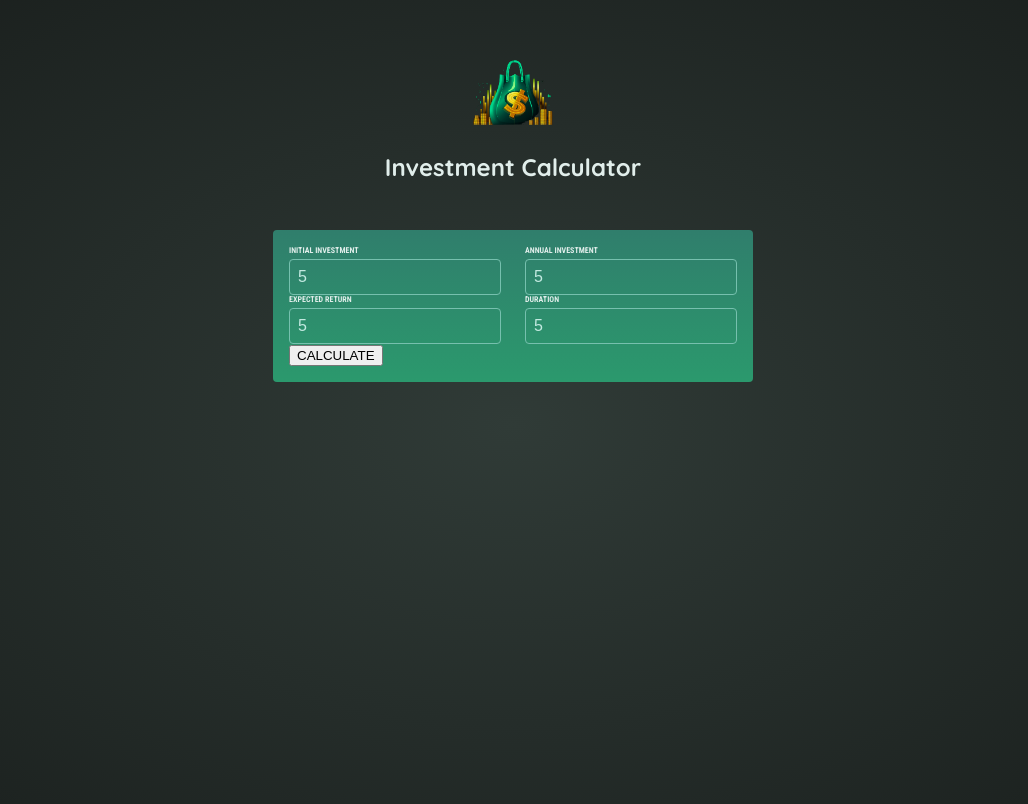
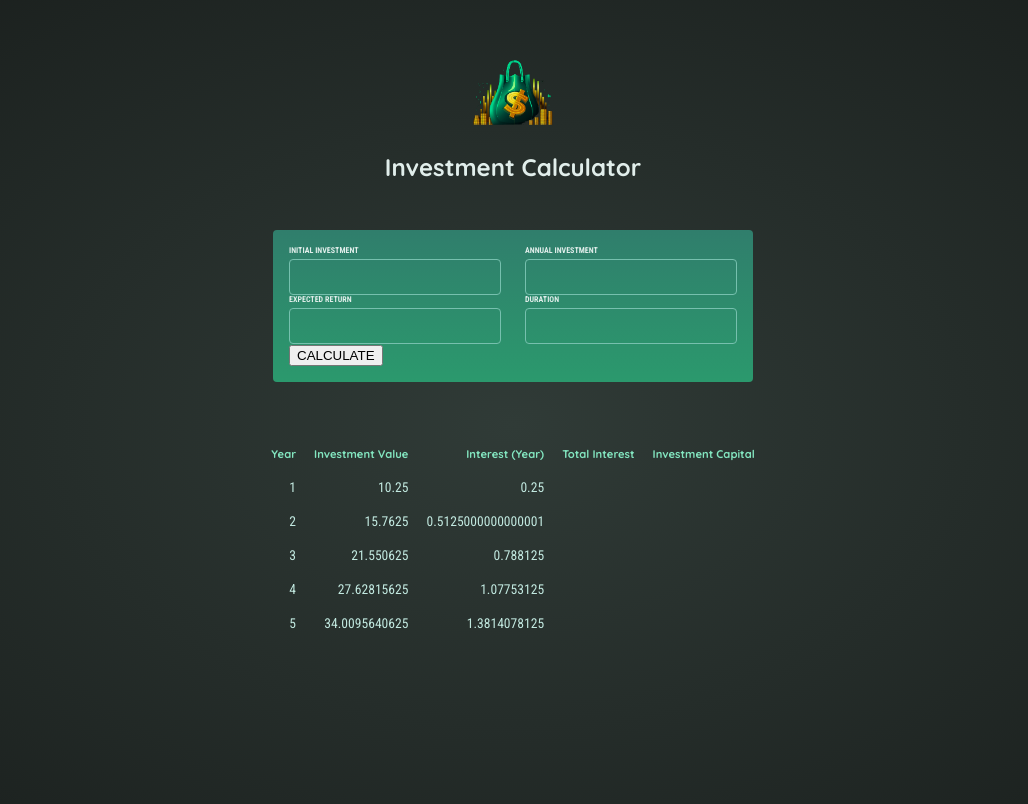
Before and after one commit to Breedlove-Jason/InvestmentCalculator, a React (Vite) app: page / in a window 1280 px wide. Both pictures are taken after typing "5", "5", "5", "5" into the empty fields and a click on the button "CALCULATE". Shown: the top 804 px of the page, without its empty margins (127-1155 px from the left). Built offline with nearby package versions, Linux system fonts and the light colour scheme.

Commit message:
work on ResultsTable

```diff
--- a/src/components/Inputs/Inputs.jsx
+++ b/src/components/Inputs/Inputs.jsx
@@ -1,57 +1,93 @@
-import React, { useState } from "react";
-import {calculateInvestmentResults} from "../../util/investment.js";
+import React, { useState } from 'react';
+import {
+  calculateInvestmentResults,
+  formatter,
+} from '../../util/investment.js';
+import ResultsTable from '../ResultsTable/ResultsTable.jsx';
 
 function Inputs() {
   const [investment, setInvestment] = useState({
     initialInvestment: '',
     annualInvestment: '',
     expectedReturn: '',
-    duration: ''
-  })
-  const [results, setResults] = useState([])
+    duration: '',
+  });
+  const [results, setResults] = useState([]);
 
-  function handleChange(e){
+  function handleChange(e) {
     setInvestment({
       ...investment,
-        [e.target.name]: e.target.value
-    })
+      [e.target.name]: !NaN ? parseFloat(e.target.value) : 0,
+    });
   }
   function handleSubmit(e) {
-        e.preventDefault()
+    e.preventDefault();
     const investmentResults = calculateInvestmentResults({
-            initialInvestment: investment.initialInvestment,
-            annualInvestment: investment.annualInvestment,
-            expectedReturn: investment.expectedReturn,
-            duration: investment.duration
-        })
-      setResults(investmentResults)
+      initialInvestment: parseFloat(investment.initialInvestment),
+      annualInvestment: parseFloat(investment.annualInvestment),
+      expectedReturn: parseFloat(investment.expectedReturn),
+      duration: parseFloat(investment.duration),
+    });
+
+    setResults(investmentResults);
+    resetForm();
   }
-  {console.log(investment)}
-  console.log(results)
+  function resetForm() {
+    setInvestment({
+      initialInvestment: '',
+      annualInvestment: '',
+      expectedReturn: '',
+      duration: '',
+    });
+  }
+
   return (
-    <form id={"user-input"} onSubmit={handleSubmit}>
-      <div className={"input-group"}>
+    <>
+      <form id={'user-input'} onSubmit={handleSubmit}>
+        <div className={'input-group'}>
           <div>
-          <label htmlFor={"INITIAL-INVESTMENT"}>{"INITIAL INVESTMENT"}</label>
-          <input type={"number"} name={"initialInvestment"} value={investment.initialInvestment} onChange={handleChange}/>
+            <label htmlFor={'INITIAL-INVESTMENT'}>{'INITIAL INVESTMENT'}</label>
+            <input
+              type={'number'}
+              name={'initialInvestment'}
+              value={investment.initialInvestment}
+              onChange={handleChange}
+            />
           </div>
           <div>
-          <label htmlFor={"ANNUAL-INVESTMENT"}>{"ANNUAL INVESTMENT"}</label>
-          <input type={"number"} name={"annualInvestment"} value={investment.annualInvestment}  onChange={handleChange}/>
+            <label htmlFor={'ANNUAL-INVESTMENT'}>{'ANNUAL INVESTMENT'}</label>
+            <input
+              type={'number'}
+              name={'annualInvestment'}
+              value={investment.annualInvestment}
+              onChange={handleChange}
+            />
           </div>
         </div>
-      <div className={"input-group"}>
+        <div className={'input-group'}>
           <div>
-          <label htmlFor={"EXPECTED-RETURN"}>{"EXPECTED RETURN"}</label>
-          <input type={"number"} name={"expectedReturn"} value={investment.expectedReturn} onChange={handleChange}/>
+            <label htmlFor={'EXPECTED-RETURN'}>{'EXPECTED RETURN'}</label>
+            <input
+              type={'number'}
+              name={'expectedReturn'}
+              value={investment.expectedReturn}
+              onChange={handleChange}
+            />
           </div>
           <div>
-          <label htmlFor={"DURATION"}>{"DURATION"}</label>
-          <input type={"number"} name={"duration"} value={investment.duration} onChange={handleChange}/>
+            <label htmlFor={'DURATION'}>{'DURATION'}</label>
+            <input
+              type={'number'}
+              name={'duration'}
+              value={investment.duration}
+              onChange={handleChange}
+            />
           </div>
         </div>
-       <button type={"submit"}>{"CALCULATE"}</button>
+        <button type={'submit'}>{'CALCULATE'}</button>
       </form>
+      <ResultsTable data={results} />
+    </>
   );
 }
 
--- /dev/null
+++ b/src/components/ResultsTable/ResultsTable.jsx
@@ -0,0 +1,33 @@
+import React from 'react';
+
+function ResultsTable({ data }) {
+  console.log(data);
+  return (
+    <div>
+      <table id={'result'}>
+        <thead>
+          <tr>
+            <th>Year</th>
+            <th>Investment Value</th>
+            <th>Interest (Year)</th>
+            <th>Total Interest</th>
+            <th>Investment Capital</th>
+          </tr>
+        </thead>
+        <tbody>
+          {data.map((row, index) => (
+            <tr key={index}>
+              <td>{row.year}</td>
+              <td>{row.valueEndOfYear}</td>
+              <td>{row.interest}</td>
+              <td>{row.expectedReturn}</td>
+              <td>{row.endingBalance}</td>
+            </tr>
+          ))}
+        </tbody>
+      </table>
+    </div>
+  );
+}
+
+export default ResultsTable;
```
Lines whose indentation alone changed are shown as unchanged.
